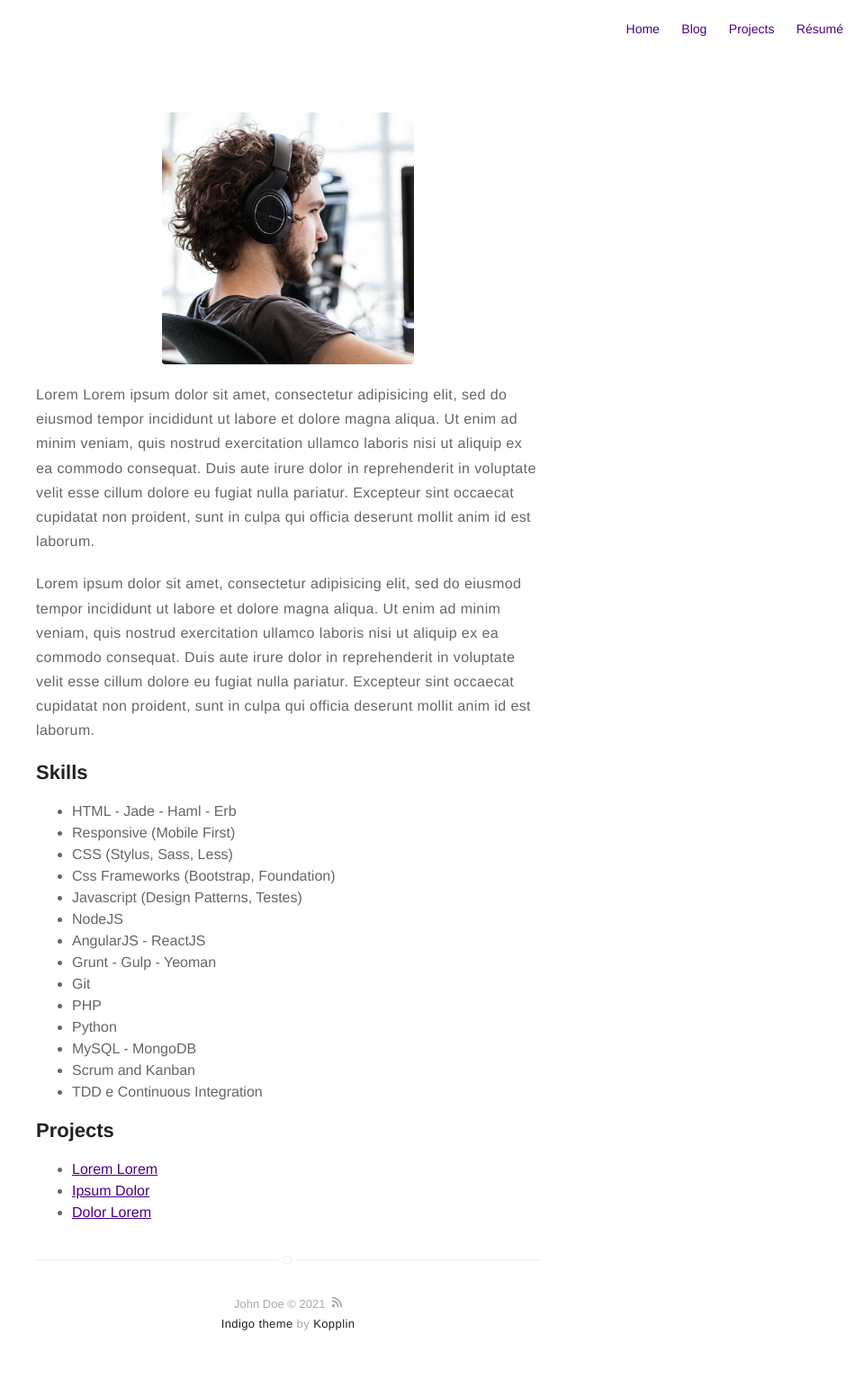
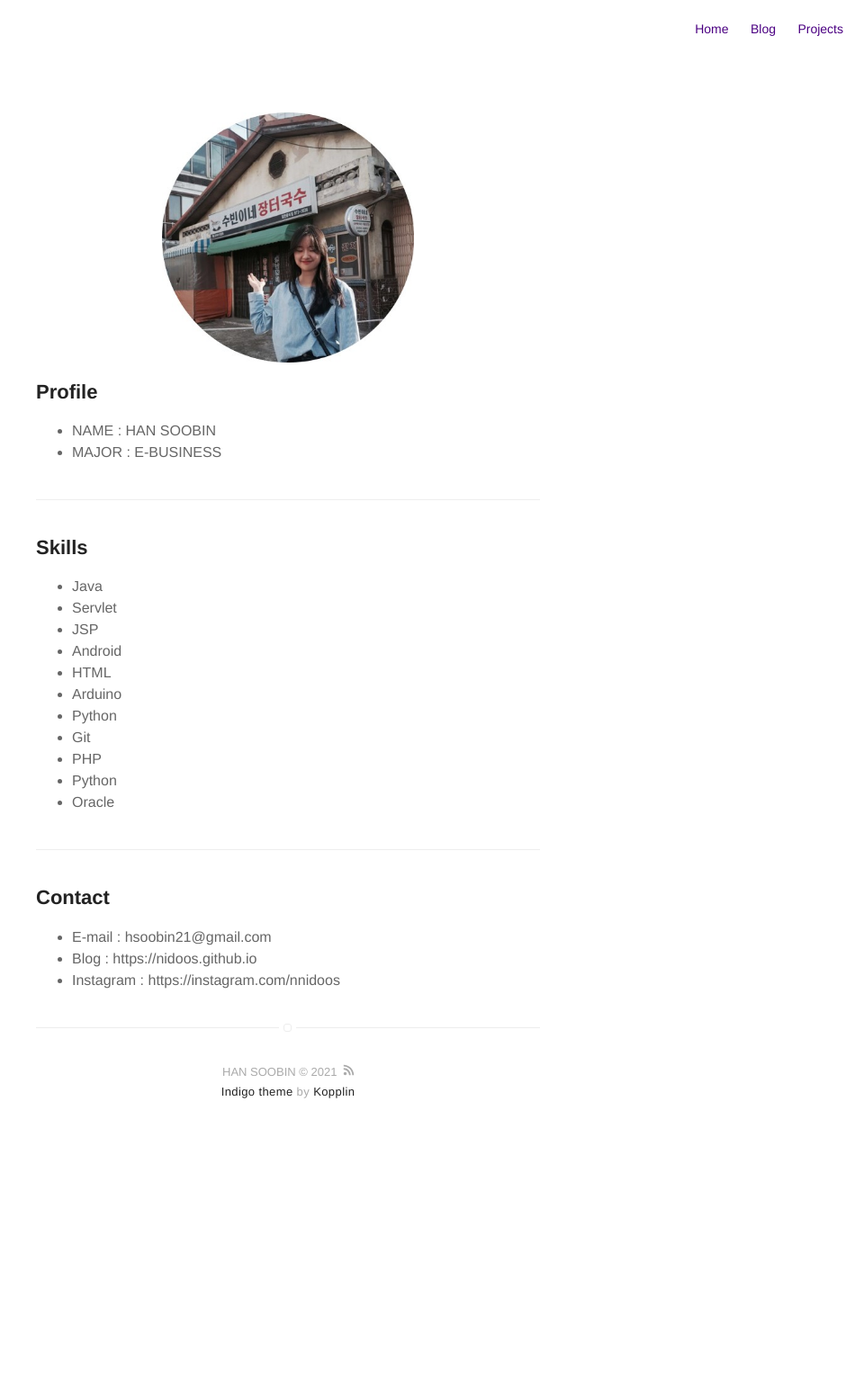
Before and after one commit to nidoos/nidoos.github.io, a Jekyll site: the page built from about.md, in a window 1280 px wide. Shown: the whole page at 90% size, without its empty margins (320-1280 px from the left). Built offline with Jekyll 4.4.1, drawn with Linux system fonts in a browser that asks for light colours; after the commit the page ends 1285 px from its top, so only the background shows below that.

Commit message:
nav,default,profile,config,about

```diff
--- a/_config.yml
+++ b/_config.yml
@@ -1,9 +1,9 @@
 # main text of home
-name: John Doe
-bio: A Man who travels the world eating noodles
+name: HAN SOOBIN
+bio: STUDENT. DEVELOPER.
 
 # twitter summary info
-description: A blog about technology and stuff related
+description: A blog about technology
 
 # if it's an external image, update below for true
 # better with square images
@@ -12,14 +12,15 @@ picture: assets/images/profile.jpg
 
 # If you want to include your resume, set to true
 # and specify source (external or local).
-resume: true
-resume-external: true
-resume-url: https://google.com/?q=my+resume
+resume: false
+resume-external: false
+# resume-url: https://google.com/?q=my+resume
 
-url: https://sergiokopplin.github.io/indigo
+url: https://nidoos.github.io
 # your url: https://USERNAME.github.io
 
 permalink: /:title/
+baseurl: ""
 
 # To enable google analytics, supply your token below
 # analytics-google: 'UA-MYANALYTICS'
@@ -34,9 +35,8 @@ disqus:
   categories: [blog, project] # only show disqus for posts that have these categories
 
 # if you don't have any of social below, comment the line
-facebook: myfacebook
-twitter: mytwitter
-# instagram: myinstagram
+##twitter: mytwitter
+instagram: nnidoos
 # pinterest: mypinterest
 # linkedin: mylinkedin
 # youtube: myyoutube
@@ -47,24 +47,19 @@ github: mygithub
 # stackoverflow: 7044681/mystackoverflow
 # quora: userquora
 # reddit: username
-medium: medium
+#medium: medium
 # vimeo: myvimeo
 # lanyrd: mylanyrd
-email: myemail@gmail.com
+email: hsoobin21@gmail.com
 
 authors:
-  johndoe:
-    name: John Doe
-    bio: A Man who travels the world eating noodles
+  nidoos:
+    name: HAN SOOBIN
+    bio: STUDENT. DEVELOPER.
     external-image: false
     picture: assets/images/profile.jpg
-    twitter: johndoe
-  jamesfoster:
-    name: James Foster
-    bio: A Man who develops software with coffee
-    external-image: false
-    picture: assets/images/james.jpg
-    twitter: jamesfoster
+    # twitter:
+
 
 # do you want a larger site? change the option below
 # options: [normal, large] | default: normal
@@ -87,7 +82,7 @@ about: true
 blog: true
 
 # do you want to show the "read time" of the posts?
-read-time: true
+read-time: false
 
 # do you want to show the "tags" inside the posts?
 show-tags: true
--- a/_includes/nav.html
+++ b/_includes/nav.html
@@ -4,6 +4,14 @@
             <li class="item">
                 <a class="link" href="{{ site.url }}/">Home</a>
             </li>
+        {% endif %}
+
+        {% if site.about == true %}
+            {% if page.title != "About" %}
+                <li class="item">
+                    <a class="link" href="{{ site.url }}/about">About</a>
+                </li>
+            {% endif %}
         {% endif %}
 
         {% if site.blog == true %}
@@ -22,13 +30,7 @@
             {% endif %}
         {% endif %}
 
-        {% if site.about == true %}
-            {% if page.title != "About" %}
-                <li class="item">
-                    <a class="link" href="{{ site.url }}/about">About</a>
-                </li>
-            {% endif %}
-        {% endif %}
+
 
         {% if site.resume == true %}
             <li class="item">
--- a/_layouts/default.html
+++ b/_layouts/default.html
@@ -15,7 +15,7 @@ layout: compress
 
     {% seo %}
 
-    {% include favicon.html %}
+    <!-- {% include favicon.html %} -->
 
     <link rel="canonical" href="{{ site.url }}{{ page.url | replace:'index.html','' }}">
     <link rel="alternate" type="application/rss+xml" title="{{ site.title }}" href="{{ site.url }}{{ "/feed.xml" }}" />
--- a/about.md
+++ b/about.md
@@ -2,45 +2,48 @@
 title: About
 layout: page
 ---
-![Profile Image]({% if site.external-image %}{{ site.picture }}{% else %}{{ site.url }}/{{ site.picture }}{% endif %})
+![Profile Image]({{ site.url }}/{{ site.picture }})
 
-<p>Lorem Lorem ipsum dolor sit amet, consectetur adipisicing elit, sed do eiusmod
-tempor incididunt ut labore et dolore magna aliqua. Ut enim ad minim veniam,
-quis nostrud exercitation ullamco laboris nisi ut aliquip ex ea commodo
-consequat. Duis aute irure dolor in reprehenderit in voluptate velit esse
-cillum dolore eu fugiat nulla pariatur. Excepteur sint occaecat cupidatat non
-proident, sunt in culpa qui officia deserunt mollit anim id est laborum.</p>
 
-<p>Lorem ipsum dolor sit amet, consectetur adipisicing elit, sed do eiusmod
-tempor incididunt ut labore et dolore magna aliqua. Ut enim ad minim veniam,
-quis nostrud exercitation ullamco laboris nisi ut aliquip ex ea commodo
-consequat. Duis aute irure dolor in reprehenderit in voluptate velit esse
-cillum dolore eu fugiat nulla pariatur. Excepteur sint occaecat cupidatat non
-proident, sunt in culpa qui officia deserunt mollit anim id est laborum.</p>
+<h2>Profile</h2>
+
+<ul>
+	<li>NAME : HAN SOOBIN</li>
+	<li>MAJOR : E-BUSINESS</li>
+</ul>
+
+<hr>
 
 <h2>Skills</h2>
 
 <ul class="skill-list">
-	<li>HTML - Jade - Haml - Erb</li>
-	<li>Responsive (Mobile First)</li>
-	<li>CSS (Stylus, Sass, Less)</li>
-	<li>Css Frameworks (Bootstrap, Foundation)</li>
-	<li>Javascript (Design Patterns, Testes)</li>
-	<li>NodeJS</li>
-	<li>AngularJS - ReactJS</li>
-	<li>Grunt - Gulp - Yeoman</li>
+	<li>Java</li>
+	<li>Servlet</li>
+	<li>JSP</li>
+	<li>Android</li>
+	<li>HTML</li>
+	<li>Arduino</li>
+	<li>Python</li>
 	<li>Git</li>
 	<li>PHP</li>
 	<li>Python</li>
-	<li>MySQL - MongoDB</li>
-	<li>Scrum and Kanban</li>
-	<li>TDD e Continuous Integration</li>
+	<li>Oracle</li>
 </ul>
 
-<h2>Projects</h2>
+<hr>
+
+<h2>Contact</h2>
+
+<ul>
+	<li>E-mail : hsoobin21@gmail.com</li>
+	<li>Blog : https://nidoos.github.io</li>
+	<li>Instagram : https://instagram.com/nnidoos</li>
+</ul>
+
+<!-- <h2>Projects</h2>
 
 <ul>
 	<li><a href="https://github.com/">Lorem Lorem</a></li>
 	<li><a href="https://github.com/">Ipsum Dolor</a></li>
 	<li><a href="https://github.com/">Dolor Lorem</a></li>
-</ul>
+</ul> -->
```
Also changed, not shown: assets/images/profile.jpg.
